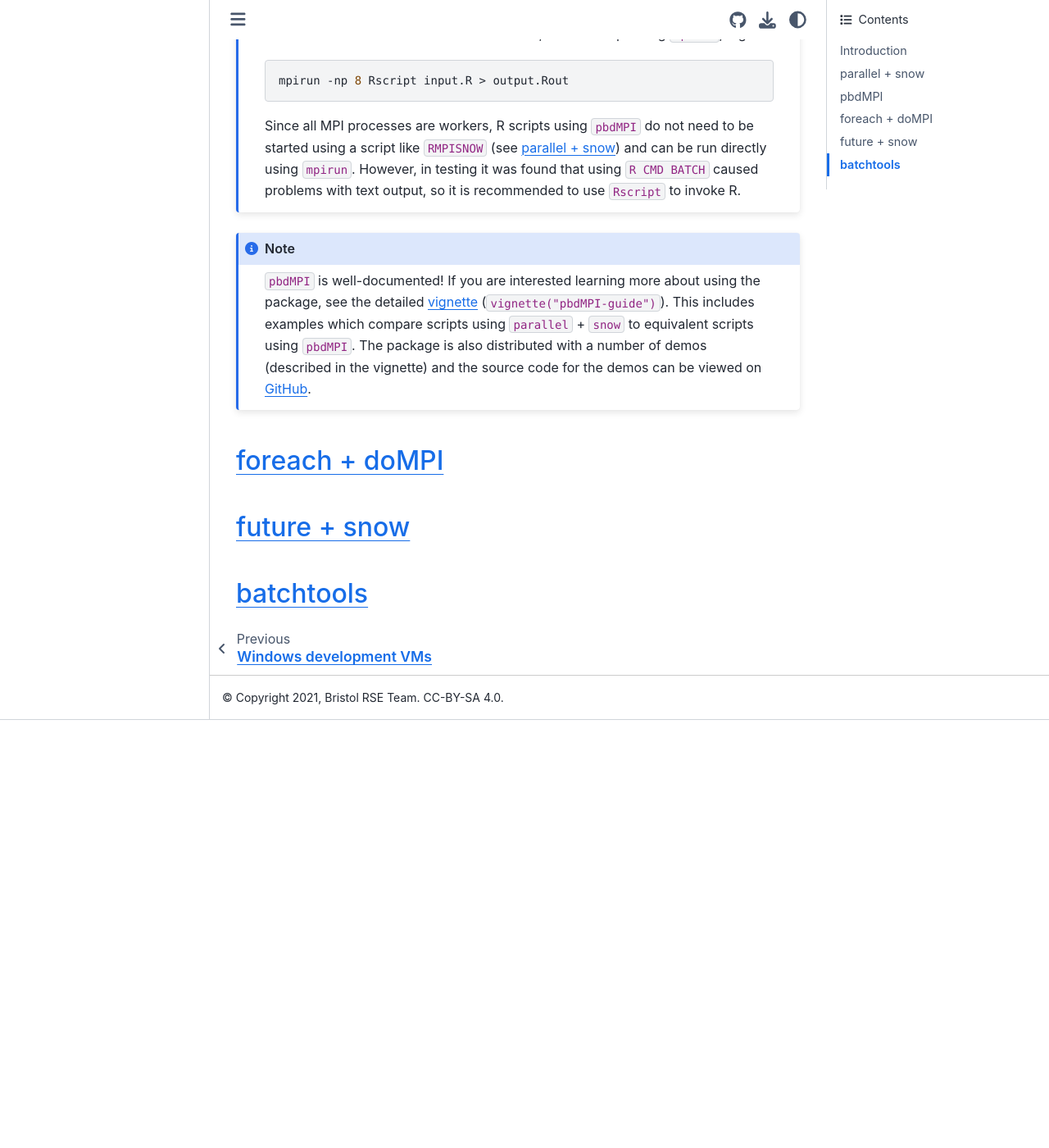
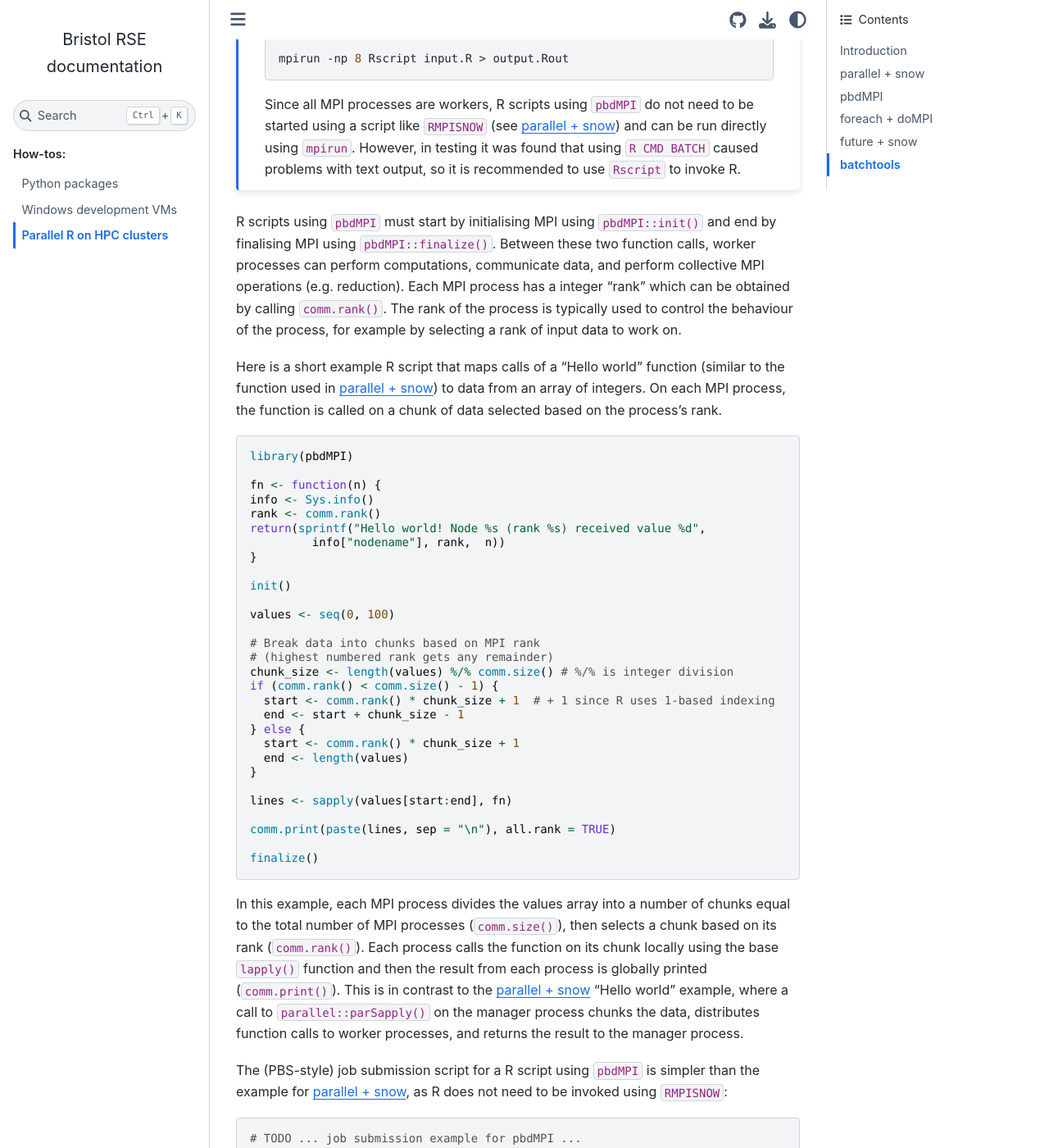
Before and after one commit to BristolRSE/bristolrse.github.io, a Sphinx documentation site: the page built from source/how-tos/parallel_R.rst, in a window 1280 px wide and 1400 px high, scrolled down 5244 px. Shown: the whole window at 82% size. Built offline with Sphinx 7.4.7 and the Sphinx Book theme 1.1.4, drawn with Linux system fonts in a browser that asks for light colours; before the commit the page ends 6122 px from its top, so only the background shows below that; some of the changed text lies outside the part shown.

Commit message:
WIP on pbdMPI section

```diff
--- a/source/how-tos/parallel_R.rst
+++ b/source/how-tos/parallel_R.rst
@@ -172,7 +172,7 @@ If you have written code using MPI in other languages (e.g. Fortran, C), then ``
 
 Unlike :ref:`parallel-R-parallel-snow`, ``pbdMPI`` has no concept of manager and worker MPI processes.
 Instead, ``pbdMPI`` uses a Single Program Multiple Data (SPMD) model, in which each MPI process runs an identical program, but works with different data (i.e. all processes are workers).
-This is a common approach in parallel HPC software, and enables the development software in whch parallel processes co-operate and exchange data as needed.
+This is a common approach in parallel HPC software, and enables the development of software in which parallel processes co-operatively exchange data as needed.
 
 .. note::
    ``pbdMPI`` is designed for use in non-interactive (batch) mode, and should not be used within an interactive R session.
@@ -186,7 +186,55 @@ This is a common approach in parallel HPC software, and enables the development
    However, in testing it was found that using ``R CMD BATCH`` caused problems with text output, so it is
    recommended to use ``Rscript`` to invoke R.
 
+R scripts using ``pbdMPI`` must start by initialising MPI using ``pbdMPI::init()`` and end by finalising MPI using ``pbdMPI::finalize()``.
+Between these two function calls, worker processes can perform computations, communicate data, and perform collective MPI operations (e.g. reduction).
+Each MPI process has a integer "rank" which can be obtained by calling ``comm.rank()``.
+The rank of the process is typically used to control the behaviour of the process, for example by selecting a rank of input data to work on.
 
+Here is a short example R script that maps calls of a "Hello world" function (similar to the function used in :ref:`parallel-R-parallel-snow`) to data from an array of integers.
+On each MPI process, the function is called on a chunk of data selected based on the process's rank.
+
+.. code-block:: R
+
+   library(pbdMPI)
+
+   fn <- function(n) {
+   info <- Sys.info()
+   rank <- comm.rank()
+   return(sprintf("Hello world! Node %s (rank %s) received value %d",
+            info["nodename"], rank,  n))
+   }
+
+   init()
+
+   values <- seq(0, 100)
+
+   # Break data into chunks based on MPI rank
+   # (highest numbered rank gets any remainder)
+   chunk_size <- length(values) %/% comm.size() # %/% is integer division
+   if (comm.rank() < comm.size() - 1) {
+     start <- comm.rank() * chunk_size + 1  # + 1 since R uses 1-based indexing
+     end <- start + chunk_size - 1
+   } else {
+     start <- comm.rank() * chunk_size + 1
+     end <- length(values)
+   }
+
+   lines <- sapply(values[start:end], fn)
+
+   comm.print(paste(lines, sep = "\n"), all.rank = TRUE)
+
+   finalize()
+
+In this example, each MPI process divides the values array into a number of chunks equal to the total number of MPI processes (``comm.size()``), then selects a chunk based on its rank (``comm.rank()``).
+Each process calls the function on its chunk locally using the base ``lapply()`` function and then the result from each process is globally printed (``comm.print()``).
+This is in contrast to the :ref:`parallel-R-parallel-snow` "Hello world" example, where a call to ``parallel::parSapply()`` on the manager process chunks the data, distributes function calls to worker processes, and returns the result to the manager process.
+
+The (PBS-style) job submission script for a R script using ``pbdMPI`` is simpler than the example for :ref:`parallel-R-parallel-snow`, as R does not need to be invoked using ``RMPISNOW``:
+
+.. code-block:: R
+
+   # TODO ... job submission example for pbdMPI ...
 
 .. note::
    ``pbdMPI`` is well-documented!
```
Also changed, not shown: other parts of source/how-tos/parallel_R.rst (+1 -1 lines).
